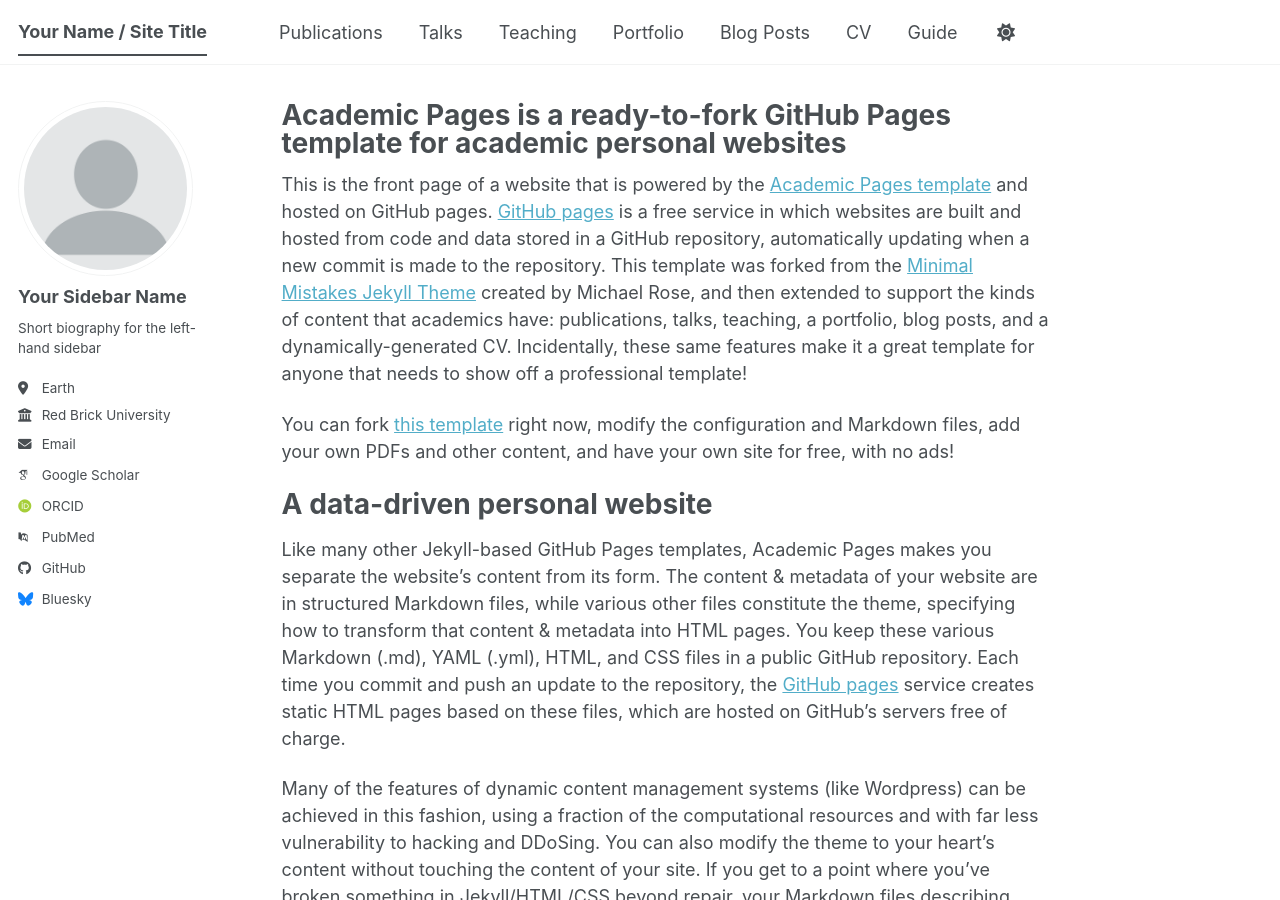
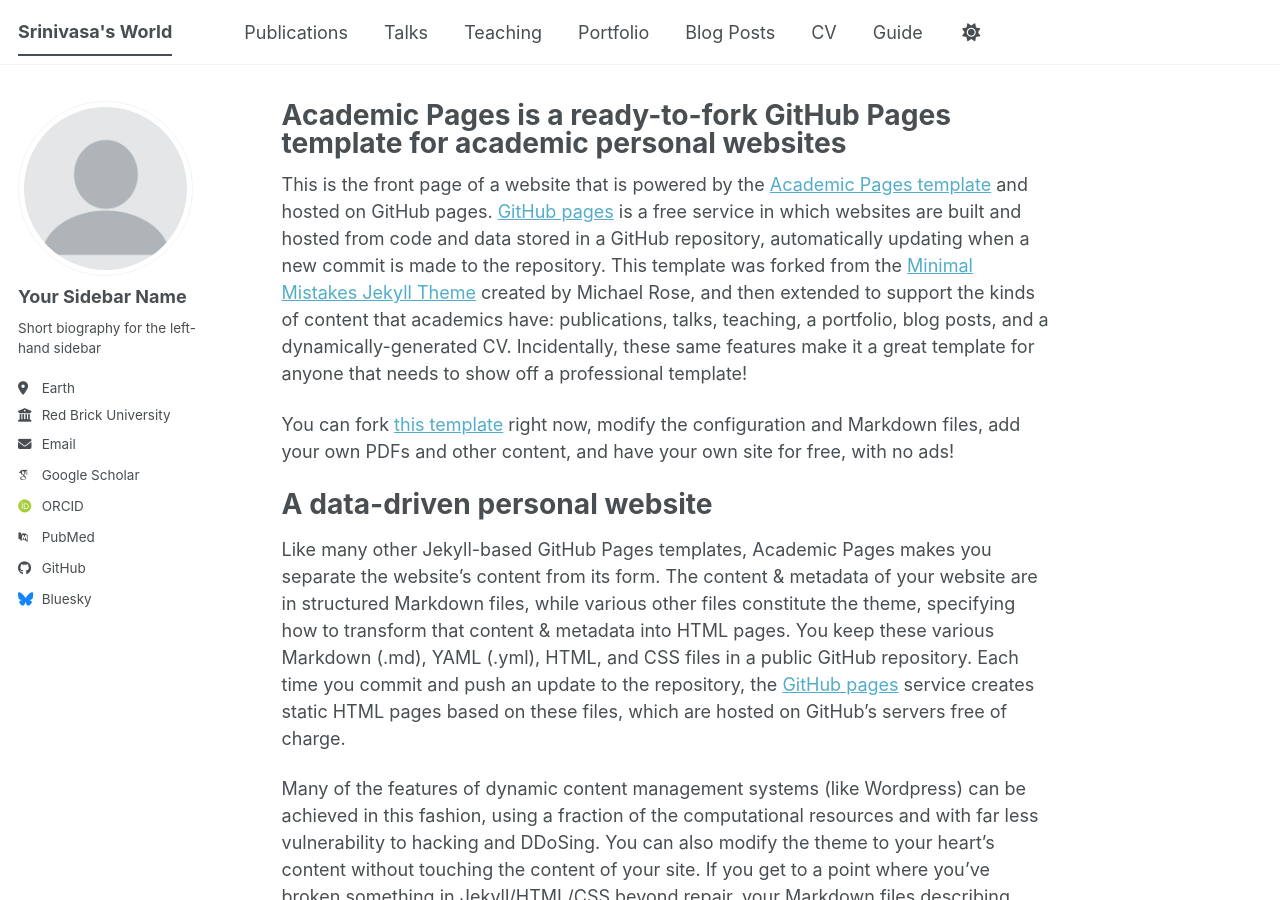
Before and after one commit to uqsraova/physics, a Jekyll site: the page built from _pages/about.md, in a window 1280 px wide and 900 px high. Built offline with Jekyll 4.4.1, drawn with Linux system fonts in a browser that asks for light colours; some web fonts are replaced; a script bundle is joined from its source files by our own code; library files that are not in the unit come from our copies.

Commit message:
Update _config.yml

```diff
--- a/_config.yml
+++ b/_config.yml
@@ -9,7 +9,7 @@
 # Basic Site Settings
 locale                   : "en-US"
 site_theme               : "default" # The available themes options are "default", "air", "sunrise", "mint", "dirt" and "contrast"
-title                    : "Your Name / Site Title"
+title                    : "Srinivasa's World"
 title_separator          : "-"
 name                     : &name "Your Name"
 description              : &description "Your Name's academic portfolio"   # Update this with a general description of your site, this is the default if not overridden by a page
```
